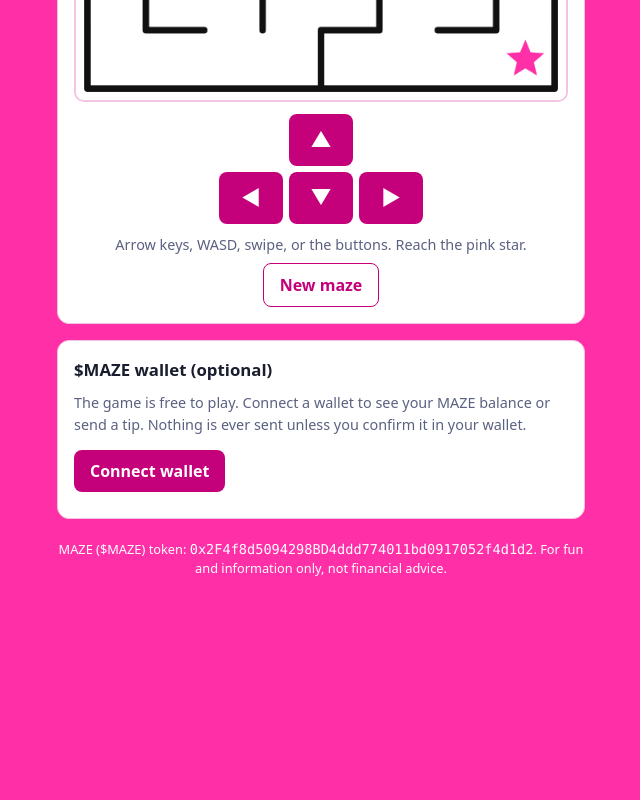
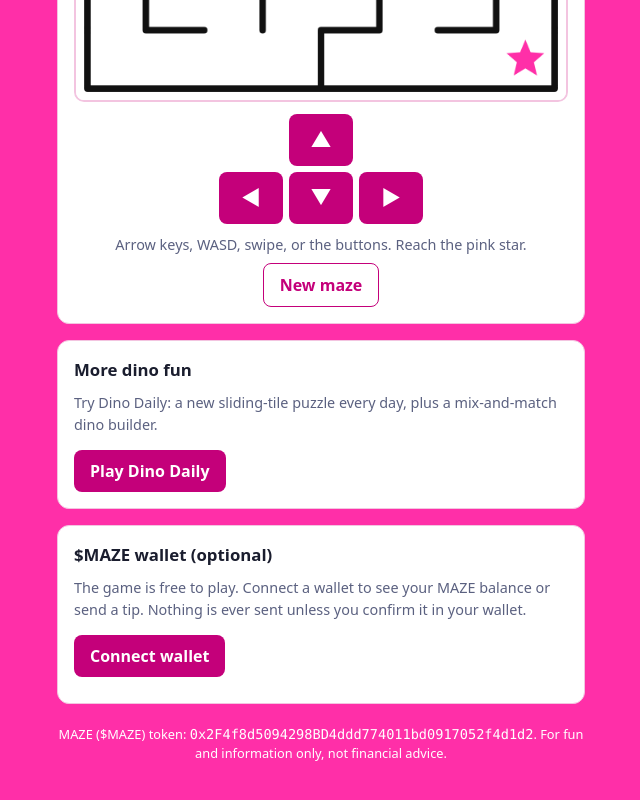
Before and after one commit to aiontrust/maze-dino, a plain HTML site: page index.html in a window 1280 px wide. Shown: the part 672-1472 px from the top of the page, without its empty margins (319-959 px from the left). Before the commit the page ends 1311 px from the top, so only its background shows below. Drawn offline with Linux system fonts and the light colour scheme.

Commit message:
"More dino fun" card and "Play Dino Daily" link

```diff
--- a/index.html
+++ b/index.html
@@ -33,6 +33,7 @@
   .status { margin-top:10px; font-size:.9rem; word-break:break-word; }
   .note { color:#fff; font-size:.8rem; margin-top:20px; text-align:center; }
   code { font-family: ui-monospace, Menlo, Consolas, monospace; font-size:.85rem; }
+  a.btn { display:inline-block; text-decoration:none; font-weight:600; border-radius:8px; padding:9px 16px; background:var(--accent); color:#fff; }
 </style>
 <script>try{if(/[?&]kids=1\b/.test(location.search))document.documentElement.classList.add("kids")}catch(e){}</script>
 <style>.kids #walletSec,.kids #tokenNote{display:none!important}</style>
@@ -61,6 +62,12 @@
     </div>
     <p class="muted" style="text-align:center;margin:10px 0 0">Arrow keys, WASD, swipe, or the buttons. Reach the pink star.</p>
     <div class="row" style="justify-content:center"><button class="alt" id="restart">New maze</button></div>
+  </section>
+
+  <section id="moreGames">
+    <h2>More dino fun</h2>
+    <p class="muted" style="margin-top:0">Try Dino Daily: a new sliding-tile puzzle every day, plus a mix-and-match dino builder.</p>
+    <div class="row"><a class="btn" href="https://aiontrust.github.io/maze-dino-daily/">Play Dino Daily</a></div>
   </section>
 
   <section id="walletSec">
```
